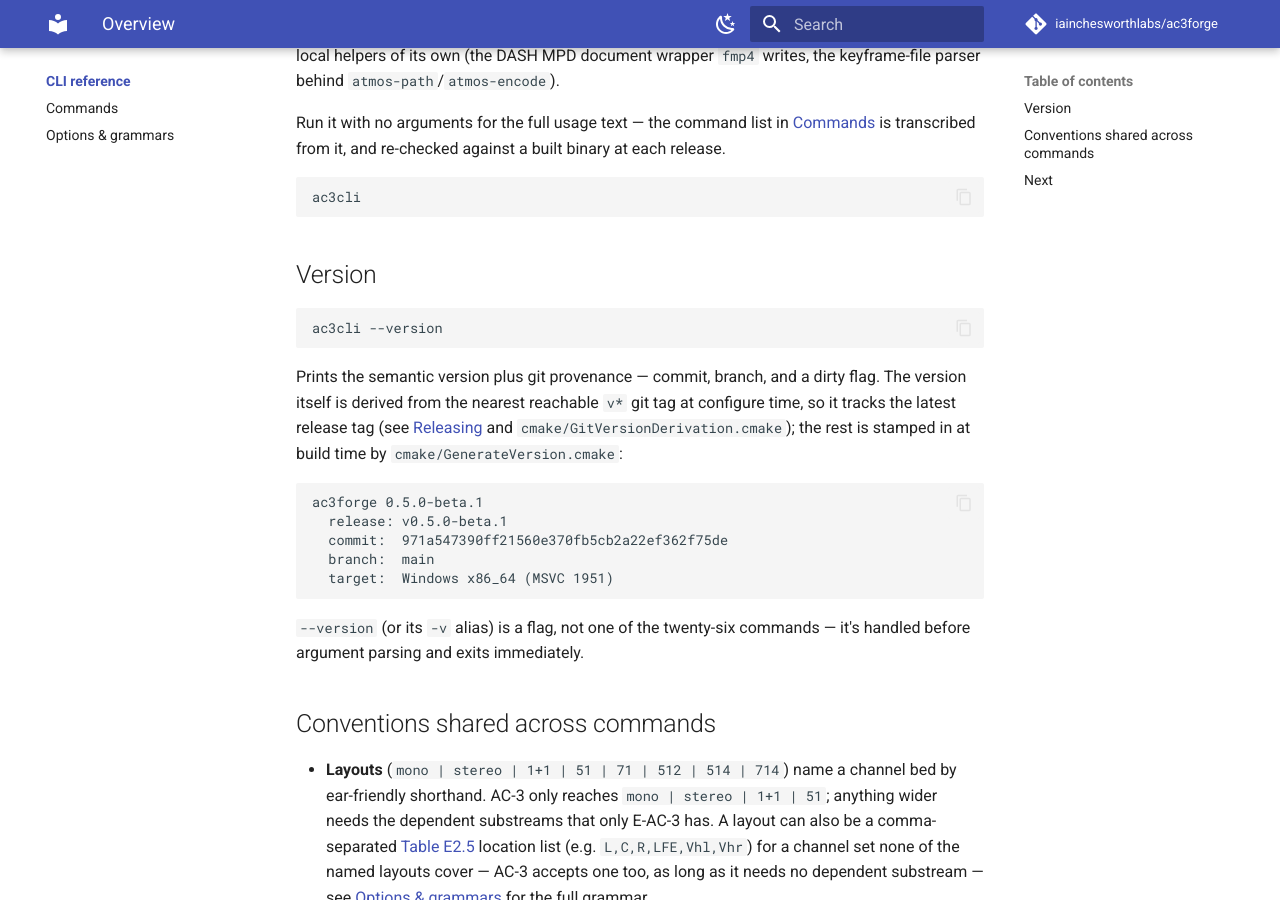
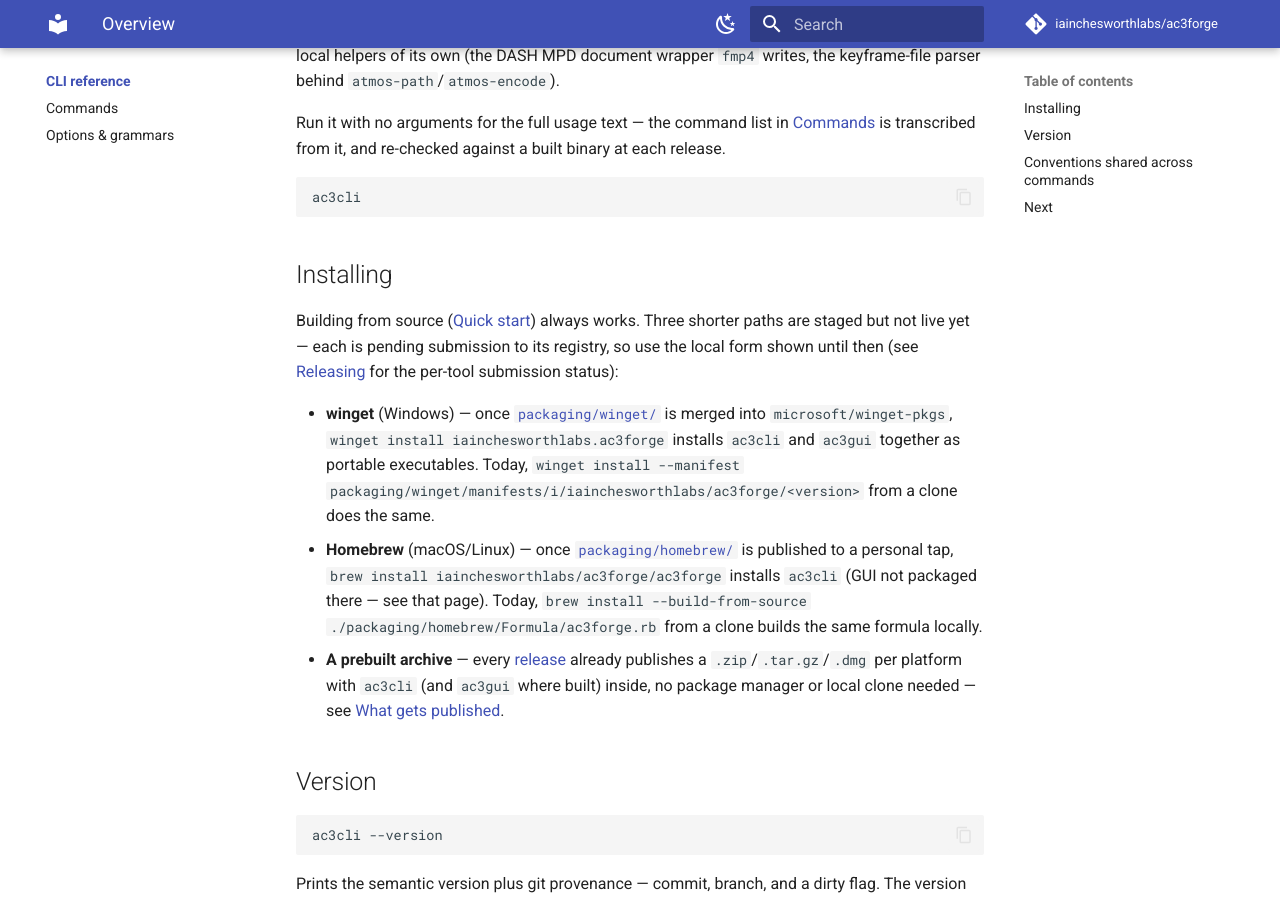
Before and after one commit to iainchesworth/ac3forge, an MkDocs documentation site: the page built from docs/cli/index.md, in a window 1280 px wide and 900 px high, scrolled down 364 px. Built offline with MkDocs 1.6.1 and Material for MkDocs 9.7.7, drawn with Linux system fonts in a browser that asks for light colours; comment, search, counter and statistics services are not loaded.

Commit message:
docs: point ac3cli/ac3gui users at the staged package-manager installs
cli/index.md had no install path at all beyond building from source -
unlike library/python-api.md's pip-install lead-in for F2. Adds an
Installing section covering winget/Homebrew (both staged, not yet
submitted - see releasing.md) and the release archive (live today), plus
a pointer from gui/index.md since winget is the only one of the two that
ships the GUI.

````diff
--- a/docs/cli/index.md
+++ b/docs/cli/index.md
@@ -16,6 +16,27 @@
 ```bash
 ac3cli
 ```
+
+## Installing
+
+Building from source ([Quick start](../quickstart.md)) always works. Three shorter paths are
+staged but not live yet — each is pending submission to its registry, so use the local form
+shown until then (see [Releasing](../releasing.md) for the per-tool submission status):
+
+- **winget** (Windows) — once
+  [`packaging/winget/`](https://github.com/iainchesworthlabs/ac3forge/tree/main/packaging/winget)
+  is merged into `microsoft/winget-pkgs`, `winget install iainchesworthlabs.ac3forge` installs
+  `ac3cli` and `ac3gui` together as portable executables. Today, `winget install --manifest
+  packaging/winget/manifests/i/iainchesworthlabs/ac3forge/<version>` from a clone does the same.
+- **Homebrew** (macOS/Linux) — once
+  [`packaging/homebrew/`](https://github.com/iainchesworthlabs/ac3forge/tree/main/packaging/homebrew)
+  is published to a personal tap, `brew install iainchesworthlabs/ac3forge/ac3forge` installs
+  `ac3cli` (GUI not packaged there — see that page). Today, `brew install --build-from-source
+  ./packaging/homebrew/Formula/ac3forge.rb` from a clone builds the same formula locally.
+- **A prebuilt archive** — every [release](https://github.com/iainchesworthlabs/ac3forge/releases)
+  already publishes a `.zip`/`.tar.gz`/`.dmg` per platform with `ac3cli` (and `ac3gui` where
+  built) inside, no package manager or local clone needed — see [What gets
+  published](../releasing.md#what-gets-published).
 
 ## Version
 
````
Also changed, not shown: docs/gui/index.md (+4 -1 lines).
